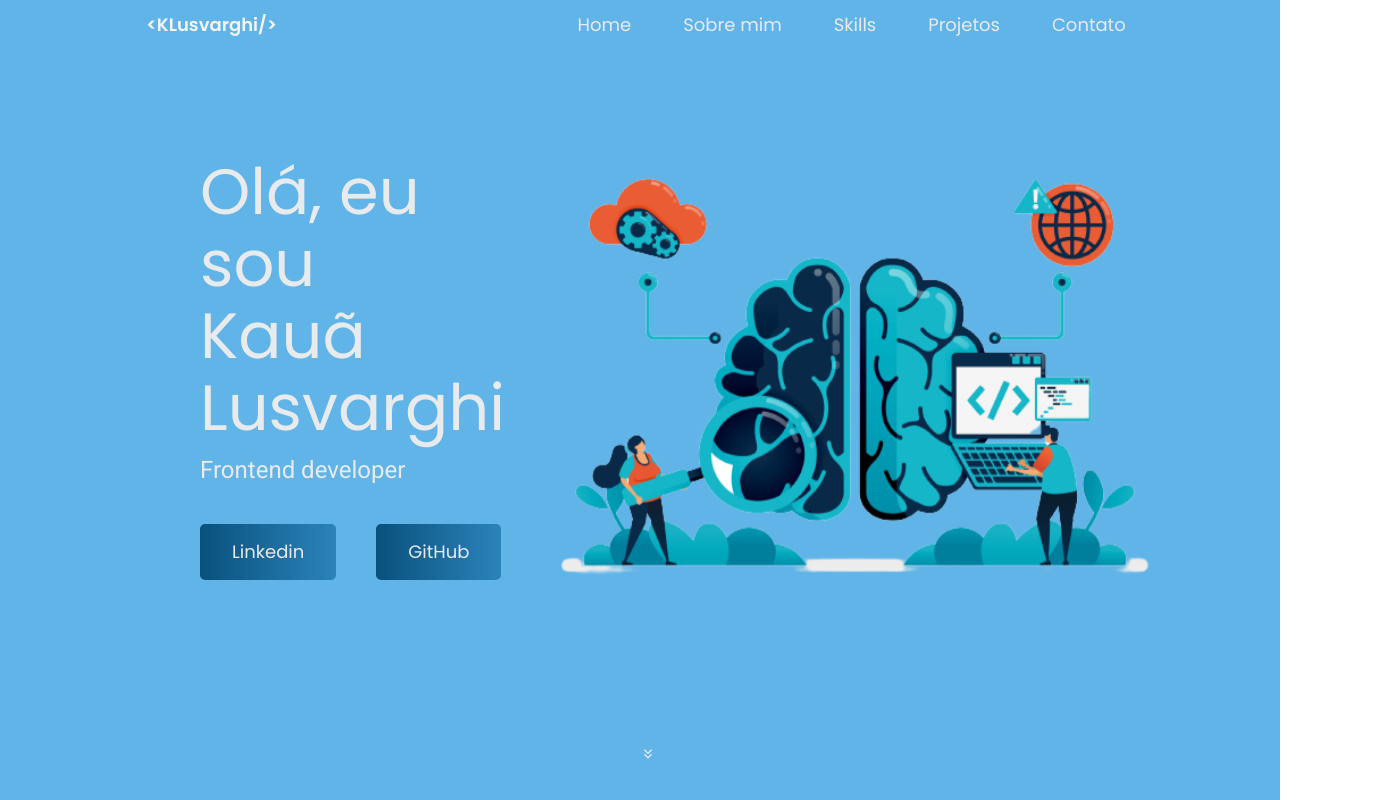
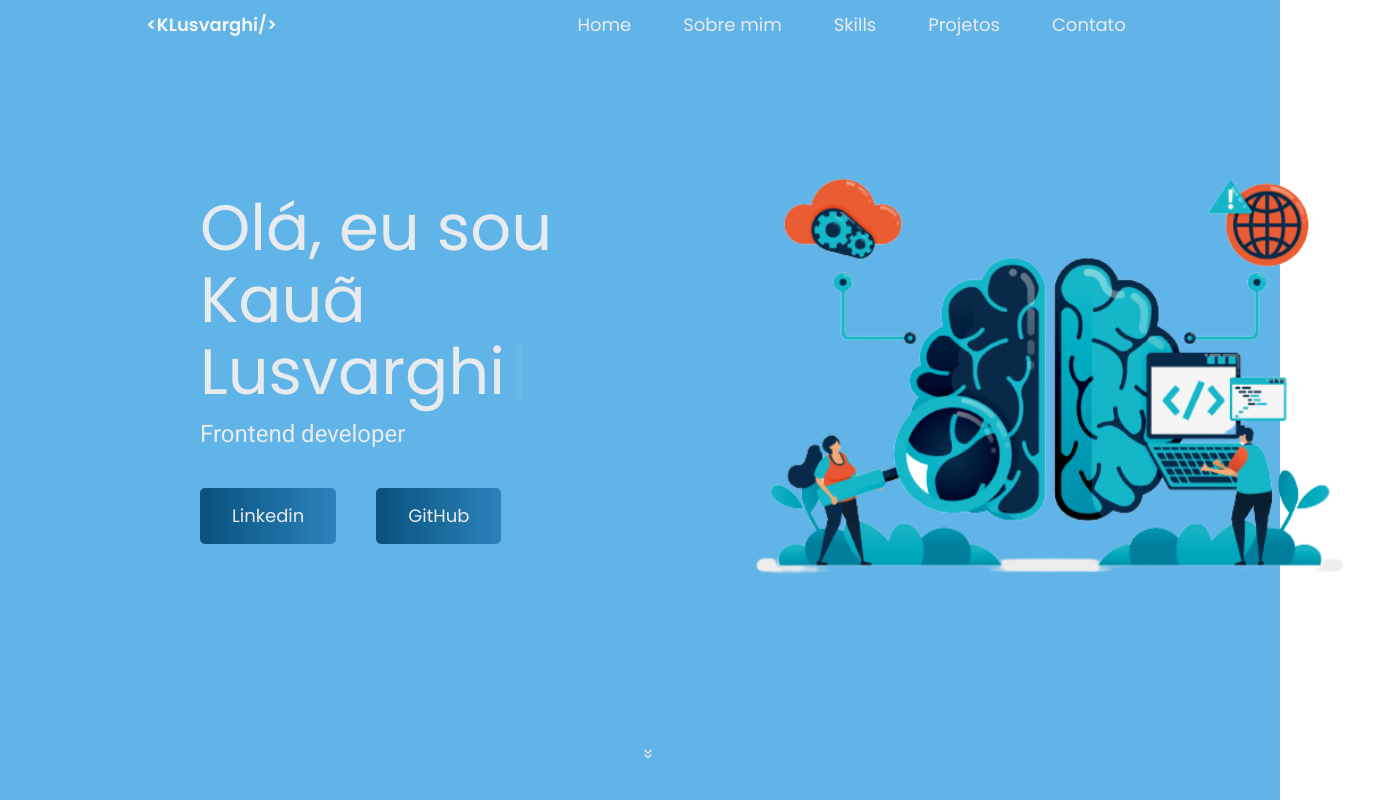
Before and after one commit to KLusvarghi/portifolio, a React (Create React App) app: page / in a window 1280 px wide. Shown: the top 800 px of the page, 1400 px wide, since content can reach past the window. Built offline with nearby package versions, Linux system fonts and the light colour scheme.

Commit message:
efeito concluido

```diff
--- a/package.json
+++ b/package.json
@@ -14,6 +14,7 @@
     "react-dom": "^18.2.0",
     "react-icons": "^4.8.0",
     "react-scripts": "5.0.1",
+    "react-type-animation": "^3.0.1",
     "web-vitals": "^2.1.4"
   },
   "scripts": {
--- a/src/components/Contato/Contato.module.scss
+++ b/src/components/Contato/Contato.module.scss
@@ -31,6 +31,8 @@
     margin-top: 60px;
 
     .info {
+      // width: 300px;
+
       .wrapper {
         display: flex;
         margin-top: 38px;
@@ -38,15 +40,15 @@
         // flex-direction: column;
         h3 {
           font-family: $font-Roboto;
-          font-size: 24px;
-          line-height: 16px;
+          font-size: 18px;
+          line-height: 20px;
           color: $c1;
         }
 
         p {
           margin-top: 8px;
           font-family: $font-Roboto;
-          font-size: 20px;
+          font-size: 18px;
           line-height: 14px;
           color: $c1;
         }
--- a/src/components/Home/Home.module.scss
+++ b/src/components/Home/Home.module.scss
@@ -15,27 +15,75 @@
     display: flex;
     justify-content: space-evenly;
     align-items: center;
+    width: 1200px;
   }
 
 
   .me {
     color: $c2;
 
-    h1 {
+    .title {
       font-family: $font-Poppins;
       font-size: 64px;
       line-height: 72px;
+
+
+      &::after{
+        content: '|';
+        margin-left: 5px;
+        opacity: 1;
+        animation: pisca .7s infinite;
+      }
+
+      @keyframes pisca {
+        0% {
+          opacity: 1;
+        }
+        50% {
+          opacity: 0;
+        }
+        100% {
+          opacity: 1;
+        }
+      }
     }
 
-    p {
+    .paragrafo {
       font-family: $font-Roboto;
       margin-top: 8px;
       font-size: 24px;
       line-height: 36px;
+      animation: show-right .5s forwards;
+
+      @keyframes show-right {
+        from {
+          opacity: 0;
+          transform: translate3d(-30px, 0, 0); /*Move o conteudo em 3 itens, eixo x; y; z*/
+        }to{
+          opacity: 1;
+          transform: translate3d(0, 0, 0);
+
+        }
+      }
     }
 
     .buttons {
       margin-top: 36px;
+      display: flex;
+      flex-direction: row;
+      animation: show-down .9s forwards;
+
+      @keyframes show-down {
+        from {
+          opacity: 0;
+          transform: translate3d(0, -30px, 0); /*Move o conteudo em 3 itens, eixo x; y; z*/
+        }to{
+          opacity: 1;
+          transform: translate3d(0, 0, 0);
+
+        }
+      }
+
       a {
         display: inline-block;
 
--- a/src/components/Home/index.js
+++ b/src/components/Home/index.js
@@ -1,18 +1,45 @@
-import React from 'react';
+import React, { useState } from 'react';
 import styles from './Home.module.scss';
 import Ilustration from '../../assets/ilustrations.svg';
 import { MdKeyboardDoubleArrowDown } from 'react-icons/md';
+import { TypeAnimation } from 'react-type-animation';
 
 const Home = () => {
+  const [active, setActive] = useState(false);
+
+  // const [txt, setText] = useState('');
+  // const [phase, setPhase] = useState('');
+  // useEffect(() => {
+  //   const texto = 'Lusvarghi';
+  //   const spliText = texto.split('');
+
+  //   spliText.forEach((letter, i) => {
+  //     setPhase(phase);
+  //     console.log(phase);
+  //     setTimeout(() => {
+  //       setText(letter);
+  //     }, 100 * i);
+  //   });
+  // }, [phase, txt]);
+
   return (
     <section className={styles.HomeContainer}>
       <div className={styles.wrapper}>
         <div className={styles.me}>
-          <h1>
-            Olá, eu sou <br />
-            Kauã Lusvarghi
-          </h1>
-          <p>Frontend developer</p>
+          <TypeAnimation
+            sequence={[
+              'Olá, eu sou Kauã Lusvarghi',
+              1000,
+              () => setActive(true),
+            ]}
+            wrapper="h1"
+            cursor={true}
+            speed={1}
+            className={styles.title}
+          />
+          {active && (
+            <>
+              <p className={styles.paragrafo}>Frontend developer</p>
               <div className={styles.buttons}>
                 <a
                   href="https://www.linkedin.com/in/kaua-ortolani-lusvarghi-422b141b4/"
@@ -29,13 +56,15 @@ const Home = () => {
                   GitHub
                 </a>
               </div>
+            </>
+          )}
         </div>
         <div className={styles.ilustration}>
           <img src={Ilustration} alt="Imagem Ilustrativa" />
         </div>
       </div>
       <div className={styles.next}>
-        <MdKeyboardDoubleArrowDown size={16} color='#E8EBED'/>
+        <MdKeyboardDoubleArrowDown size={16} color="#E8EBED" />
       </div>
     </section>
   );
--- a/src/components/Skills/index.js
+++ b/src/components/Skills/index.js
@@ -31,8 +31,8 @@ const Skills = () => {
   useEffect(() => {
     lis.map((icon) =>
       icon.addEventListener('click', () => {
-        console.log(icon.id);
-        console.log(ulRef.current.scrollLeft);
+        // console.log(icon.id);
+        // console.log(ulRef.current.scrollLeft);
         // if clicked icon is left, reduce 350 from tabsBox scrollLeft else add
         let scrollWidth = (ulRef.current.scrollLeft +=
           icon.id === 'left' ? -340 : 340);
```
Also changed, not shown: 1 other file (tests, documents, lock files or other folders). Lines whose indentation alone changed are shown as unchanged.
